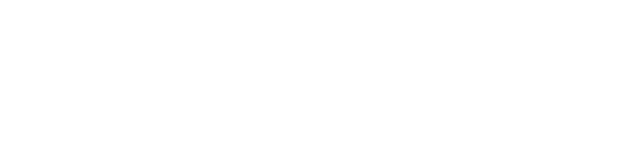
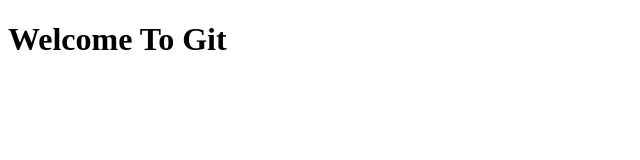
Before and after one commit to ThoratSurendra/DemoProject, a plain HTML site: page WebContent/index.html in a window 1280 px wide. Shown: the whole page, without its empty margins (0-640 px from the left). Drawn offline with Linux system fonts and the light colour scheme.

Commit message:
edit indext
update index.html

```diff
--- a/WebContent/index.html
+++ b/WebContent/index.html
@@ -5,5 +5,6 @@
 <title>Insert title here</title>
 </head>
 <body>
+<h1>Welcome To Git</h1>
 </body>
 </html>
```
